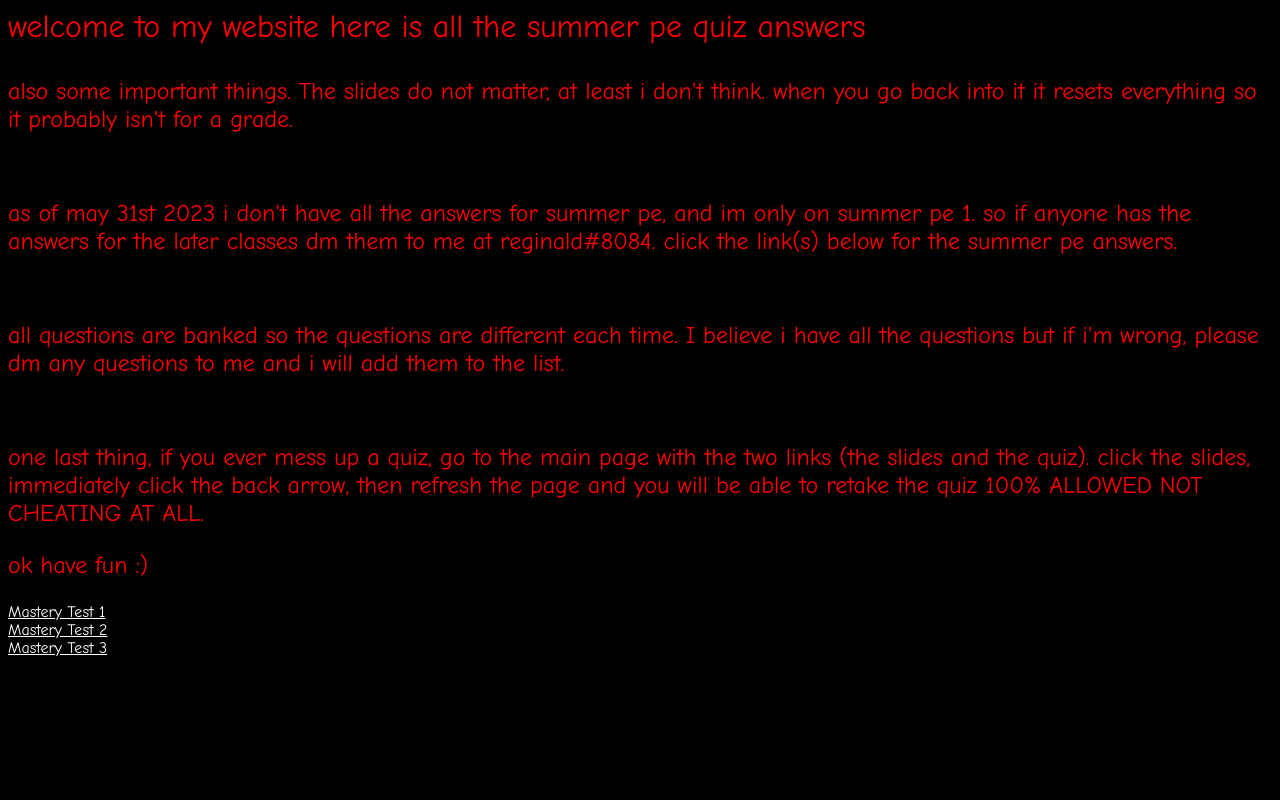
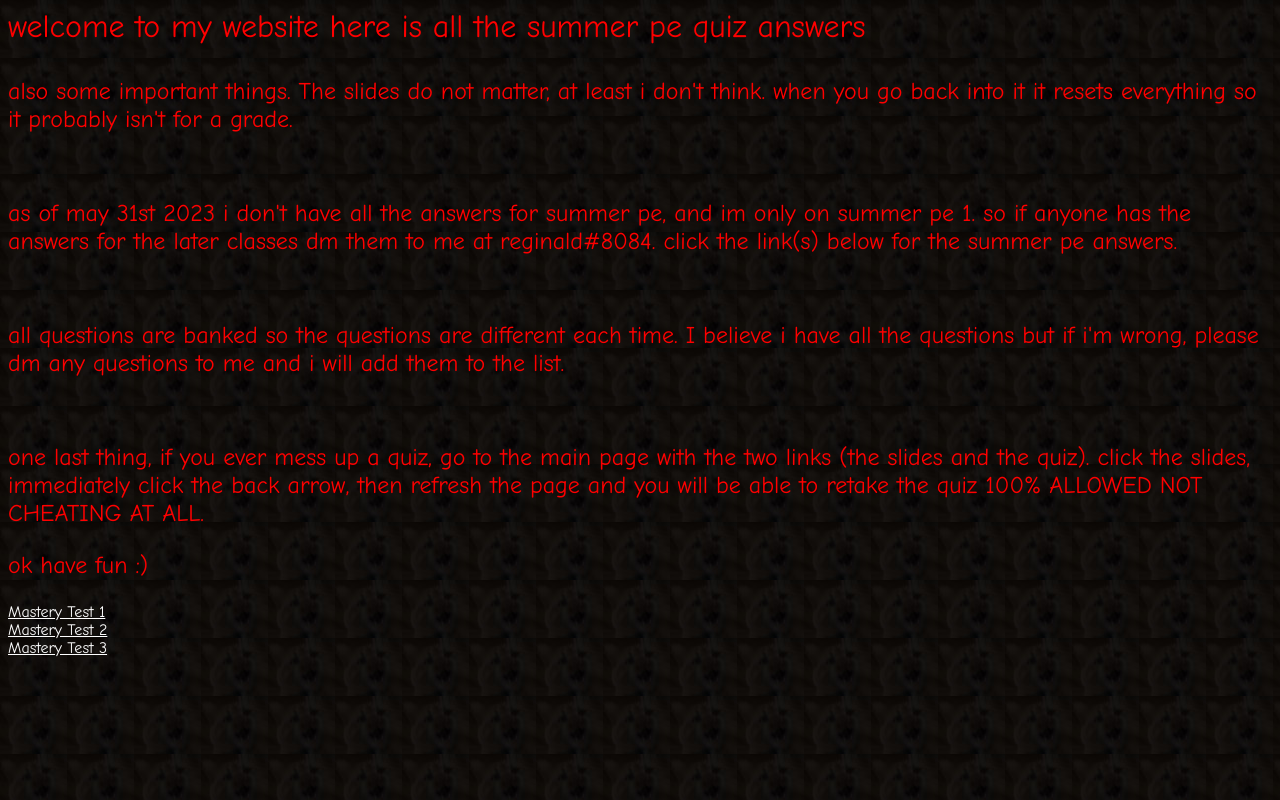
Before and after one commit to YouGuysWantAnswers/YouCanHaveThem, a plain HTML site: page index.html in a window 1280 px wide. Drawn offline with Linux system fonts and the light colour scheme.

Commit message:
Add files via upload

```diff
--- a/styles.css
+++ b/styles.css
@@ -1,5 +1,5 @@
 body{
-	background-color: black;
+	background-image: url('JOJO.jpg');
 	font-family: "Comic Sans MS", "Comic Sans", cursive;
 }
 .text{
```
Also changed, not shown: JOJO.jpg (added).
